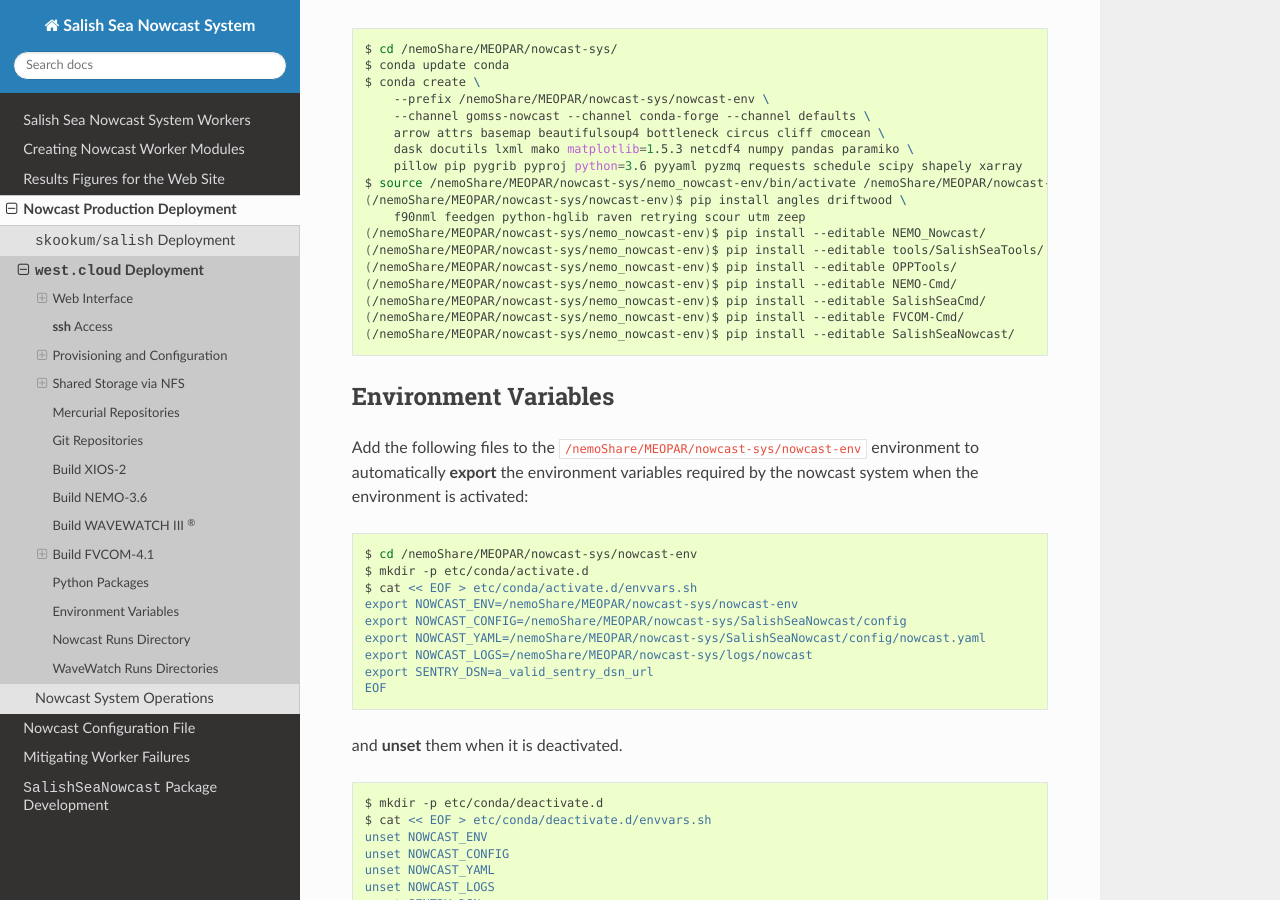
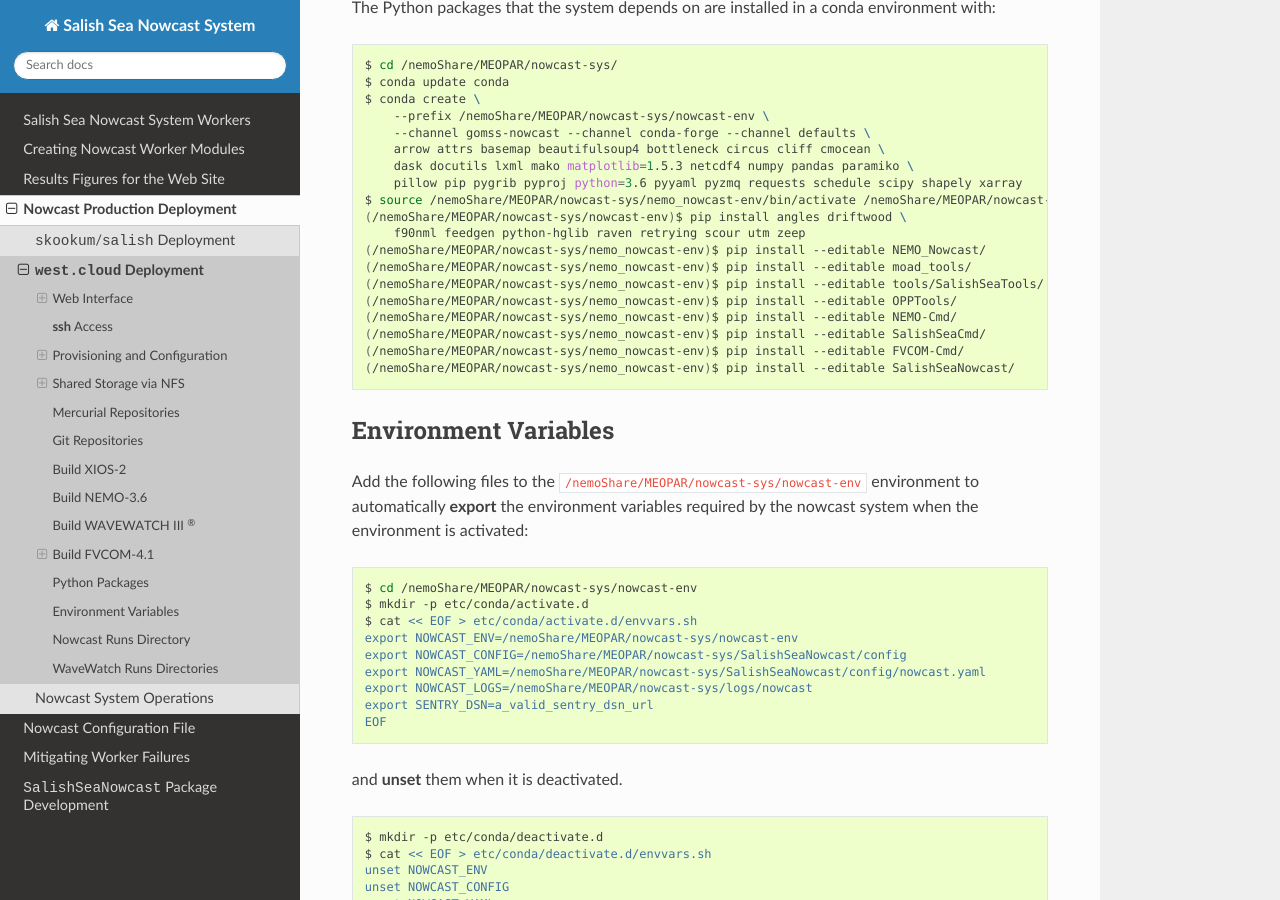
Before and after one commit to SalishSeaCast/SalishSeaNowcast, a Sphinx documentation site: the page built from docs/deployment/west_cloud.rst, in a window 1280 px wide and 900 px high, scrolled down 11771 px. Built offline with Sphinx 7.4.7 and the Read the Docs theme 2.0.0, drawn with Linux system fonts in a browser that asks for light colours; the version number could not be read and is left out; some of the changed text lies outside the part shown.

Commit message:
Add moad_tools package as a dependency.

```diff
--- a/docs/conf.py
+++ b/docs/conf.py
@@ -63,6 +63,9 @@
     'fvcom_cmd',
     'mako',
     'mako.template',
+    'moad_tools',
+    'moad_tools.observations',
+    'moad_tools.places',
     'nemo_cmd',
     'nemo_nowcast.fileutils',
     'nemo_nowcast.workers',
--- a/docs/deployment/skookum_salish.rst
+++ b/docs/deployment/skookum_salish.rst
@@ -29,6 +29,7 @@
 
     $ cd /results/nowcast-sys/
     $ hg clone ssh://hg@bitbucket.org/salishsea/grid grid
+    $ hg clone ssh://hg@bitbucket.org/UBC_MOAD/moad_tools moad_tools
     $ hg clone ssh://hg@bitbucket.org/salishsea/nemo-3.6-code NEMO-3.6-code
     $ hg clone ssh://hg@bitbucket.org/salishsea/nemo-cmd NEMO-Cmd
     $ hg clone ssh://hg@bitbucket.org/43ravens/nemo_nowcast NEMO_Nowcast
@@ -116,6 +117,7 @@
     (/results/nowcast-sys/nowcast-env)$ pip install angles driftwood \
         f90nml feedgen python-hglib raven retrying scour utm zeep
     (/results/nowcast-sys/nowcast-env)$ pip install --editable NEMO_Nowcast/
+    (/results/nowcast-sys/nowcast-env)$ pip install --editable moad_tools/
     (/results/nowcast-sys/nowcast-env)$ pip install --editable tools/SalishSeaTools/
     (/results/nowcast-sys/nowcast-env)$ pip install --editable OPPTools/
     (/results/nowcast-sys/nowcast-env)$ pip install --editable NEMO-Cmd/
--- a/docs/deployment/west_cloud.rst
+++ b/docs/deployment/west_cloud.rst
@@ -435,6 +435,7 @@
     $ cd /nemoShare/MEOPAR/nowcast-sys/
     $ hg clone ssh://hg@bitbucket.org/mdunphy/fvcom-cmd FVCOM-Cmd
     $ hg clone ssh://hg@bitbucket.org/salishsea/grid grid
+    $ hg clone ssh://hg@bitbucket.org/UBC_MOAD/moad_tools moad_tools
     $ hg clone --ssh "ssh -i ~/.ssh/salishsea-nowcast-deployment_id_rsa.pub" ssh://hg@bitbucket.org/salishsea/nemo-3.6-code NEMO-3.6-code
     $ hg clone ssh://hg@bitbucket.org/salishsea/nemo-cmd NEMO-Cmd
     $ hg clone ssh://hg@bitbucket.org/43ravens/nemo_nowcast NEMO_Nowcast
@@ -640,6 +641,7 @@
     (/nemoShare/MEOPAR/nowcast-sys/nowcast-env)$ pip install angles driftwood \
         f90nml feedgen python-hglib raven retrying scour utm zeep
     (/nemoShare/MEOPAR/nowcast-sys/nemo_nowcast-env)$ pip install --editable NEMO_Nowcast/
+    (/nemoShare/MEOPAR/nowcast-sys/nemo_nowcast-env)$ pip install --editable moad_tools/
     (/nemoShare/MEOPAR/nowcast-sys/nemo_nowcast-env)$ pip install --editable tools/SalishSeaTools/
     (/nemoShare/MEOPAR/nowcast-sys/nemo_nowcast-env)$ pip install --editable OPPTools/
     (/nemoShare/MEOPAR/nowcast-sys/nemo_nowcast-env)$ pip install --editable NEMO-Cmd/
--- a/docs/figures/fig_dev_env.rst
+++ b/docs/figures/fig_dev_env.rst
@@ -49,6 +49,7 @@
 You will also need up-to-date clones of the following repositories from Bitbucket:
 
 * NEMO_Nowcast: https://bitbucket.org/43ravens/nemo_nowcast/
+* moad_tools: https://bitbucket.org/UBC_MOAD/moad_tools
 * tools: https://bitbucket.org/salishsea/tools/
 * NEMO-Cmd :https://bitbucket.org/salishsea/nemo-cmd/
 * SalishSeaCmd: https://bitbucket.org/salishsea/salishseacmd/
@@ -67,6 +68,7 @@
     $ conda env create -f environment-fig-dev.yaml
     $ source activate nowcast-fig-dev
     (nowcast-fig-dev)$ pip install --editable ../NEMO_Nowcast
+    (nowcast-fig-dev)$ pip install --editable ../moad_tools
     (nowcast-fig-dev)$ pip install --editable ../tools/SalishSeaTools
     (nowcast-fig-dev)$ pip install --editable ../NEMO-Cmd
     (nowcast-fig-dev)$ pip install --editable ../SalishSeaCmd
--- a/environment-dev.yaml
+++ b/environment-dev.yaml
@@ -7,6 +7,7 @@
 #    $ conda env create -f SalishSeaNowcast/environment-dev.yaml
 #    $ source activate salishsea-nowcast
 #    $ pip install --editable NEMO_Nowcast/
+#    $ pip install --editable moad_tools/
 #    $ pip install --editable tools/SalishSeaTools/
 #    $ pip install --editable OPPTools/
 #    $ pip install --editable NEMO-Cmd/
--- a/environment-fig-dev.yaml
+++ b/environment-fig-dev.yaml
@@ -6,6 +6,7 @@
 #    $ conda env create -f SalishSeaNowcast/environment-fig-dev.yaml
 #    $ source activate nowcast-fig-dev
 #    $ pip install --editable NEMO_Nowcast/
+#    $ pip install --editable moad_tools/
 #    $ pip install --editable tools/SalishSeaTools/
 #    $ pip install --editable NEMO-Cmd/
 #    $ pip install --editable SalishSeaCmd/
--- a/environment-prod.yaml
+++ b/environment-prod.yaml
@@ -7,6 +7,7 @@
 #    $ conda env create -f SalishSeaNowcast/environment-prod.yaml
 #    $ source activate nowcast-env
 #    $ pip install --editable NEMO_Nowcast/
+#    $ pip install --editable moad_tools/
 #    $ pip install --editable tools/SalishSeaTools/
 #    $ pip install --editable OPPTools/
 #    $ pip install --editable NEMO-Cmd/
--- a/requirements.txt
+++ b/requirements.txt
@@ -46,6 +46,7 @@
 Mako==1.0.7
 MarkupSafe==1.0
 matplotlib==1.5.3
+-e moad_tools==1.0.dev0
 msgpack-python==0.5.1
 -e NEMO-Cmd==1.3.dev0
 -e NEMO-Nowcast==1.4
--- a/setup.py
+++ b/setup.py
@@ -78,6 +78,7 @@
     'zeep',
 
     # 'NEMO_Nowcast',  # use pip install --editable NEMO_Nowcast/
+    # 'moad_tools',  # use pip install --editable moad_tools
     # 'SalishSeaTools',  # use pip install --editable SalishSeaTools/
     # 'NEMO-Cmd',  # use pip install --editable NEMO-Cmd/
     # 'SalishSeaCmd',  # use pip install --editable SalishSeaCmd/
```
